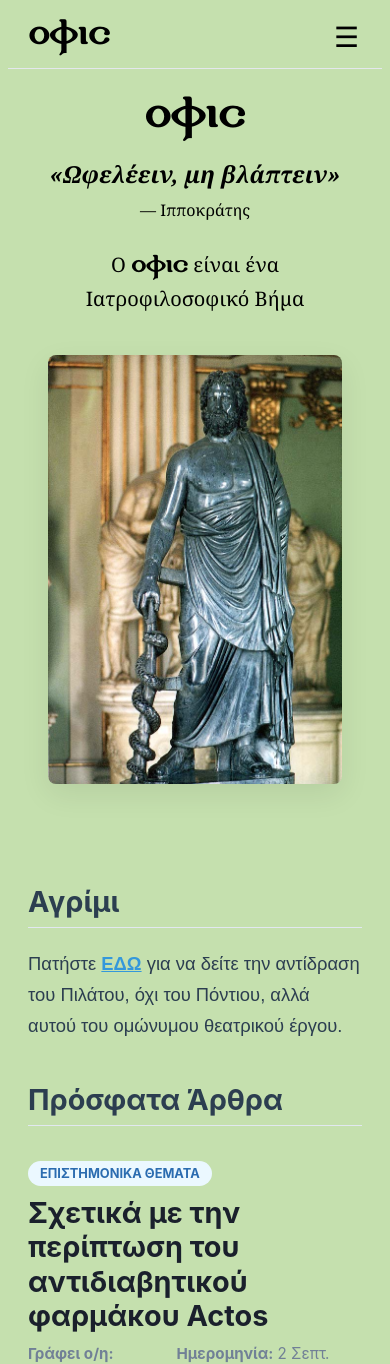
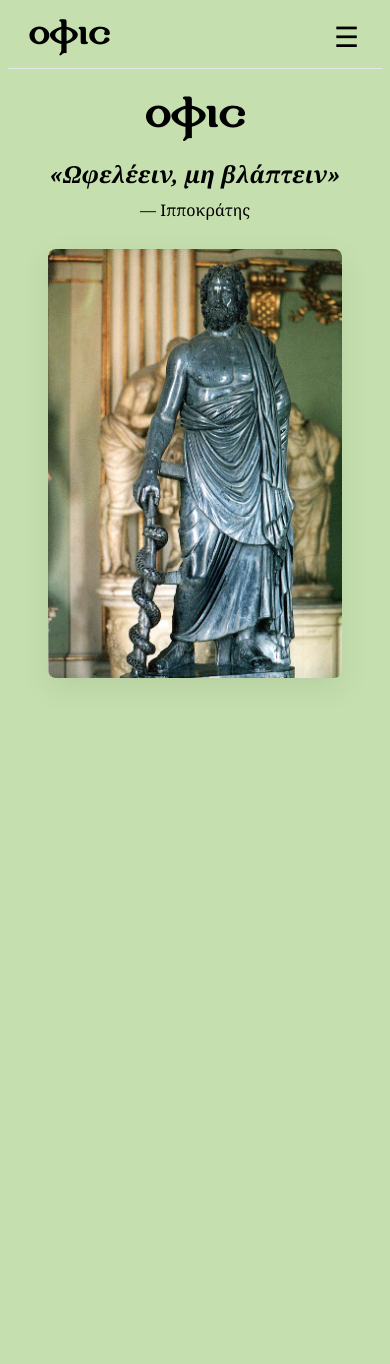
Before and after one commit to stellamarma/Ofic, a Vue app: page / in a window 390 px wide. Shown: the top 1364 px of the page. After the commit the page ends 844 px from the top, so only its background shows below. Built offline with nearby package versions, Linux system fonts and the light colour scheme; the HTML template or start-up script is replaced by a standard one.

Commit message:
Chage homepage, articlecard and app.

```diff
--- a/src/App.vue
+++ b/src/App.vue
@@ -4,55 +4,44 @@
 
     <div :class="['space-between', { 'theater-wide': currentView === 'theater' }]">
 
+      <!-- ΑΡΧΙΚΗ ΣΕΛΙΔΑ -->
       <div v-if="currentView === 'home'" class="page-container">
         <Title />
-
-        <div class="home-agrini-section">
-          <h2 class="section-title">Αγρίμι</h2>
-          <Agrini @redirect-to-theater="handleRedirect" />
-        </div>
-
-        <h2 class="section-title">Πρόσφατα Άρθρα</h2>
-
-        <div class="home-full-articles-list">
-          <ArticleCard
-            v-for="item in myArticles"
-            :key="item.id"
-            :article="item"
-            :isFullView="true"
-            viewMode="home"
-          />
-        </div>
       </div>
 
+      <!-- ΜΕΝΟΥ: ΑΡΘΡΑ -->
       <div v-if="currentView === 'articles'" class="page-container articles-container">
 
+        <!-- Λίστα Όλων των Άρθρων -->
         <div v-if="!selectedArticle">
           <h1 class="greek-title">Όλα τα Άρθρα</h1>
           <ArticleCard
             v-for="item in myArticles"
             :key="item.id"
             :article="item"
-            viewMode="list"
             @select="selectedArticle = item"
           />
         </div>
 
+        <!-- Πλήρης Προβολή Επιλεγμένου Άρθρου -->
         <div v-else-if="selectedArticle">
           <ArticleCard
             :article="selectedArticle"
             :isFullView="true"
+            :hideContent="false"
             @back="selectedArticle = null"
           />
         </div>
 
       </div>
 
+      <!-- ΑΦΙΕΡΩΜΑΤΑ (ΑΓΡΙΜΙ) -->
       <div v-if="currentView === 'tributes'" class="page-container">
         <h1 class="greek-title">Αγρίμι</h1>
         <Agrini @redirect-to-theater="handleRedirect" />
       </div>
 
+      <!-- ΘΕΑΤΡΟ -->
       <div v-if="currentView === 'theater'" class="page-container">
         <TheatricalShow v-if="myTheatrics[0]" :show="myTheatrics[0]" />
         <p v-else class="placeholder-text">Δεν βρέθηκαν θεατρικές παραστάσεις...</p>
@@ -69,8 +58,6 @@ import Title from "./components/Home.vue"
 import ArticleCard from "./components/ArticleCard.vue"
 import { ElConfigProvider } from "element-plus"
 import TheatricalShow from './components/TheatricalShow.vue'
-
-// Εισαγωγή του νέου component Agrini
 import Agrini from './components/Agrini.vue'
 
 import { articlesData } from './data/articles'
@@ -84,7 +71,6 @@ const changeView = (viewName: string) => {
   selectedArticle.value = null
 }
 
-// ─── ΝΕΑ ΣΥΝΑΡΤΗΣΗ Η ΑΠΟΙΑ ΕΛΕΓΧΕΙ ΤΗΝ ΑΝΑΚΑΤΕΥΘΥΝΣΗ ───
 const handleRedirect = () => {
   currentView.value = 'theater'
   selectedArticle.value = null
@@ -95,7 +81,6 @@ const myTheatrics = ref(theatricoData)
 </script>
 
 <style scoped>
-/* Το desktop ΟΦΙC παίρνει τη βυζαντινή γραμματοσειρά */
 .logo-item {
   font-family: 'GFS Jackson', serif !important;
   font-size: 32px !important;
@@ -103,7 +88,6 @@ const myTheatrics = ref(theatricoData)
   cursor: pointer;
 }
 
-/* Το mobile ΟΦΙC παίρνει τη βυζαντινή γραμματοσειρά */
 .mobile-logo {
   font-family: 'GFS Jackson', serif !important;
   font-size: 30px !important;
@@ -111,10 +95,10 @@ const myTheatrics = ref(theatricoData)
   cursor: pointer;
 }
 
-/* Τα υπόλοιπα στοιχεία του μενού παραμένουν με την κανονική γραμματοσειρά */
 .el-menu-item, :deep(.el-sub-menu__title) {
   font-family: -apple-system, BlinkMacSystemFont, "Segoe UI", Roboto, Helvetica, Arial, sans-serif !important;
 }
+
 .greek-title {
   font-family: 'GFS Jackson', serif;
   font-size: 2.5rem;
@@ -123,28 +107,6 @@ const myTheatrics = ref(theatricoData)
   margin-bottom: 20px;
   color: #2c3e50;
   text-align: left;
-}
-
-.section-title {
-  font-family: 'GFS Jackson', serif;
-  font-size: 1.8rem;
-  color: #2c3e50;
-  text-align: left;
-  margin-top: 40px;
-  margin-bottom: 20px;
-  border-bottom: 1px solid #e2e8f0;
-  padding-bottom: 8px;
-}
-
-/* Κενό ανάμεσα στα ολόκληρα άρθρα της αρχικής σελίδας */
-.home-full-articles-list > :deep(.article-full-view) {
-  margin-bottom: 40px;
-}
-
-/* Περιθώριο για το Agrini στην αρχική σελίδα */
-.home-agrini-section {
-  margin-top: 20px;
-  margin-bottom: 40px;
 }
 
 .space-between {
@@ -181,6 +143,7 @@ const myTheatrics = ref(theatricoData)
     transform: translateY(0);
   }
 }
+
 h1, p, h2 {
   font-family: -apple-system, BlinkMacSystemFont, "Segoe UI", Roboto, Helvetica, Arial, sans-serif !important;
 }
--- a/src/components/ArticleCard.vue
+++ b/src/components/ArticleCard.vue
@@ -1,11 +1,6 @@
 <template>
-  <!-- Πλήρης Προβολή Άρθρου -->
-  <div v-if="isFullView" :class="['article-full-view', { 'flat-style': viewMode === 'home' }]">
-
-    <!-- Το κουμπί εμφανίζεται ΜΟΝΟ αν το viewMode ΔΕΝ είναι 'home' -->
-    <el-button v-if="viewMode !== 'home'" class="back-btn" @click="$emit('back')" link>
-      Επιστροφή στα άρθρα
-    </el-button>
+  <!-- Πλέον εμφανίζεται ΜΟΝΟ η Πλήρης Προβολή Άρθρου απευθείας, με flat-style εμφάνιση -->
+  <div class="article-full-view flat-style">
 
     <div class="full-article-header">
       <span class="article-category">{{ article.category }}</span>
@@ -19,6 +14,7 @@
 
     <hr class="separator" />
 
+    <!-- Slideshow Φωτογραφιών -->
     <div v-if="article.images && article.images.length > 0" class="article-slideshow-container">
       <el-carousel
         :interval="5000"
@@ -34,23 +30,9 @@
       </el-carousel>
     </div>
 
+    <!-- Το κείμενο εμφανίζεται ΠΑΝΤΑ κατευθείαν -->
     <div class="full-article-body">
       <p class="article-text">{{ article.content }}</p>
-    </div>
-  </div>
-
-  <!-- Προεπισκόπηση Άρθρου (Λίστα στο μενού «Άρθρα») -->
-  <div
-    v-else
-    class="article-preview mode-list"
-    @click="$emit('select')"
-  >
-    <div class="article-header">
-      <span class="article-category">{{ article.category }}</span>
-      <h2 class="article-title">{{ article.title }}</h2>
-    </div>
-    <div class="article-footer">
-      <small>Διαβάστε το άρθρο →</small>
     </div>
   </div>
 </template>
@@ -65,10 +47,13 @@ defineProps({
     type: Boolean,
     default: false
   },
+  hideContent: {
+    type: Boolean,
+    default: false
+  },
   viewMode: {
     type: String,
-    default: 'list',
-    validator: (value: string) => ['list', 'home'].includes(value)
+    default: 'list'
   }
 })
 
@@ -81,35 +66,20 @@ defineEmits(['select', 'back'])
    ========================================================================== */
 .article-full-view {
   text-align: left;
-  background: #ffffff;
-  padding: 40px;
-  border-radius: 20px;
-  box-shadow: 0 10px 30px rgba(0, 0, 0, 0.08);
-  animation: fadeIn 0.4s ease-out;
-  max-width: 1200px;
-  margin: 0 auto;
-  height: auto;
-  overflow: visible;
   font-family: -apple-system, BlinkMacSystemFont, "Segoe UI", Roboto, Helvetica, Arial, sans-serif !important;
-}
-
-.article-full-view.flat-style {
   background: transparent !important;
   box-shadow: none !important;
   border-radius: 0 !important;
   padding: 15px 0 30px 0;
   border-bottom: 2px solid #f1f5f9;
+  max-width: 1200px;
+  margin: 0 auto;
+  height: auto;
+  overflow: visible;
 }
 
-.flat-style:last-child {
+.article-full-view:last-child {
   border-bottom: none;
-}
-
-.back-btn {
-  font-size: 1.1rem !important;
-  color: #3498db !important;
-  margin-bottom: 20px;
-  font-family: -apple-system, BlinkMacSystemFont, "Segoe UI", Roboto, Helvetica, Arial, sans-serif !important;
 }
 
 .full-article-title {
@@ -211,32 +181,6 @@ defineEmits(['select', 'back'])
   font-family: -apple-system, BlinkMacSystemFont, "Segoe UI", Roboto, Helvetica, Arial, sans-serif !important;
 }
 
-/* ==========================================================================
-   --- ΣΤΥΛ ΠΡΟΕΠΙΣΚΟΠΗΣΗΣ ---
-   ========================================================================== */
-.article-preview {
-  text-align: left;
-  cursor: pointer;
-  transition: all 0.2s ease;
-  font-family: -apple-system, BlinkMacSystemFont, "Segoe UI", Roboto, Helvetica, Arial, sans-serif !important;
-}
-
-.mode-list {
-  padding: 20px 0;
-  margin: 0;
-  border-bottom: 1px solid #e2e8f0;
-  background: transparent;
-}
-.mode-list:hover .article-title {
-  color: #3498db;
-}
-.mode-list .article-title {
-  font-size: 1.6rem;
-  color: #2c3e50;
-  margin: 10px 0 5px 0;
-  font-family: -apple-system, BlinkMacSystemFont, "Segoe UI", Roboto, Helvetica, Arial, sans-serif !important;
-}
-
 .article-category {
   display: inline-block;
   background-color: #ebf8ff;
@@ -246,13 +190,6 @@ defineEmits(['select', 'back'])
   font-size: 0.8rem;
   font-weight: bold;
   text-transform: uppercase;
-  font-family: -apple-system, BlinkMacSystemFont, "Segoe UI", Roboto, Helvetica, Arial, sans-serif !important;
-}
-
-.article-footer {
-  margin-top: 8px;
-  color: #3498db;
-  font-weight: 500;
   font-family: -apple-system, BlinkMacSystemFont, "Segoe UI", Roboto, Helvetica, Arial, sans-serif !important;
 }
 
@@ -266,7 +203,6 @@ defineEmits(['select', 'back'])
    ========================================================================== */
 @media (max-width: 768px) {
   .full-article-title { font-size: 1.8rem !important; }
-  .mode-list .article-title { font-size: 1.4rem !important; }
 
   .article-slideshow-container {
     margin-bottom: 25px;
@@ -274,7 +210,6 @@ defineEmits(['select', 'back'])
   }
 }
 
-/* Καθαρίζουμε όλους τους τίτλους αυτού του αρχείου */
 h1 {
   font-family: -apple-system, BlinkMacSystemFont, "Segoe UI", Roboto, Helvetica, Arial, sans-serif !important;
 }
--- a/src/components/Home.vue
+++ b/src/components/Home.vue
@@ -9,14 +9,7 @@
       <span class="poem-author">— Ιπποκράτης</span>
     </div>
 
-    <!-- Το Κυρίως Κείμενο -->
-    <div class="poem-container">
-      <div>
-        <p class="poem-text">
-          Ο <span class="gfs-small-center">ΟΦΙC</span> είναι ένα Ιατροφιλοσοφικό Βήμα
-        </p>
-      </div>
-    </div>
+
 
     <!-- Η Εικόνα στο Κάτω Μέρος (Responsive) -->
     <div class="image-wrapper">
--- a/src/components/Menu.vue
+++ b/src/components/Menu.vue
@@ -9,8 +9,8 @@
     <el-menu-item index="home" class="logo-item">ΟΦΙC</el-menu-item>
 
     <div class="right-menu">
-      <el-menu-item index="articles">Άρθρα</el-menu-item>
-      <el-menu-item index="tributes">Αγρίμι</el-menu-item>
+      <el-menu-item index="articles">Ιατρικά</el-menu-item>
+      <el-menu-item index="tributes">Φιλοσοφικά</el-menu-item>
       <el-menu-item index="theater">Θεατρικά</el-menu-item>
     </div>
   </el-menu>
@@ -34,8 +34,8 @@
       mode="vertical"
       @select="handleMobileSelect"
     >
-      <el-menu-item index="articles">Άρθρα</el-menu-item>
-      <el-menu-item index="tributes">Αγρίμι</el-menu-item>
+      <el-menu-item index="articles">Ιατρικά</el-menu-item>
+      <el-menu-item index="tributes">Φιλοσοφικά</el-menu-item>
       <el-menu-item index="theater">Θεατρικά</el-menu-item>
     </el-menu>
   </el-drawer>
```
